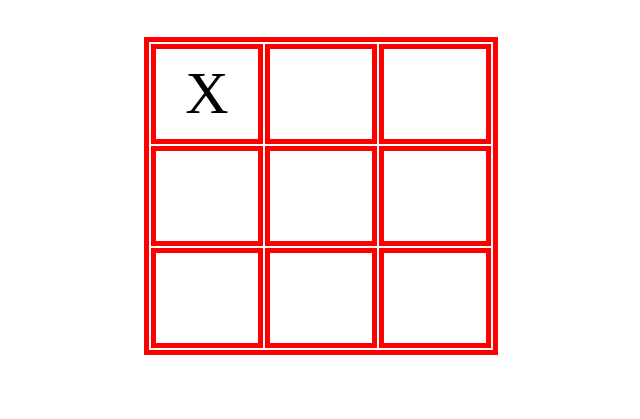
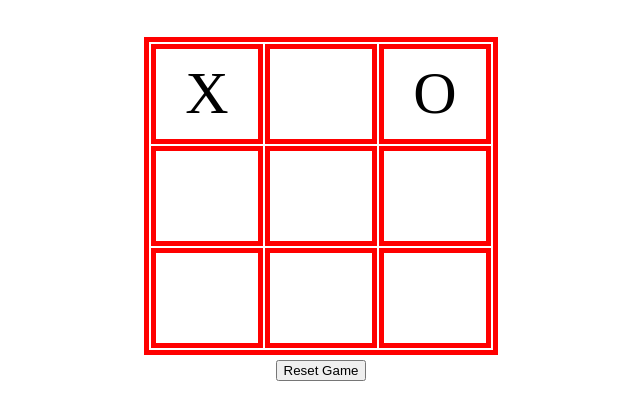
Before and after one commit to yogeshdatir/Tic-Tac-Toe, a plain HTML site: page index.html in a window 1280 px wide. Both pictures are taken after a click on the element 526 px from the left and 180 px from the top of the page. Shown: the part 87-506 px from the top of the page, without its empty margins (319-959 px from the left). Drawn offline with Linux system fonts and the light colour scheme.

Commit message:
Added Reset button and dumb ai
AI marks on random emply boxes.

```diff
--- a/index.css
+++ b/index.css
@@ -28,3 +28,12 @@ td {
 #selection {
   display: inline-block;
 }
+
+#buttons_box {
+  display: flex;
+  justify-content: center;
+}
+
+#reset_button {
+  margin: 5px;
+}
--- a/index.html
+++ b/index.html
@@ -1,7 +1,9 @@
 <html>
+
 <head>
   <link href="index.css" rel=stylesheet>
 </head>
+
 <body>
 
   <br>
@@ -15,10 +17,25 @@
   <!--    <div id="selction" align="center"><label>Select your symbol: </label><button id="select_x">X</button><button id="select_o">O</button></div>-->
   <br>
   <table id="mainbox" align=center>
-      <tr><td id="box11" onclick="mark('box11'); check();"></td><td id="box12" onclick="mark('box12'); check();"></td><td id="box13" onclick="mark('box13'); check();"></td></tr>
-      <tr><td id="box21" onclick="mark('box21'); check();"></td><td id="box22" onclick="mark('box22'); check();"></td><td id="box23" onclick="mark('box23'); check();"></td></tr>
-      <tr><td id="box31" onclick="mark('box31'); check();"></td><td id="box32" onclick="mark('box32'); check();"></td><td id="box33" onclick="mark('box33'); check();"></td></tr>
+    <tr>
+      <td id="box11" onclick="mark('box11'); mark_ai(); check();"></td>
+      <td id="box12" onclick="mark('box12'); mark_ai(); check();"></td>
+      <td id="box13" onclick="mark('box13'); mark_ai(); check();"></td>
+    </tr>
+    <tr>
+      <td id="box21" onclick="mark('box21'); mark_ai(); check();"></td>
+      <td id="box22" onclick="mark('box22'); mark_ai(); check();"></td>
+      <td id="box23" onclick="mark('box23'); mark_ai(); check();"></td>
+    </tr>
+    <tr>
+      <td id="box31" onclick="mark('box31'); check();"></td>
+      <td id="box32" onclick="mark('box32'); mark_ai(); check();"></td>
+      <td id="box33" onclick="mark('box33'); mark_ai(); check();"></td>
+    </tr>
   </table>
+  <div id="buttons_box">
+    <button id="reset_button" onClick="reset_game()"> Reset Game </button>
+  </div>
   <h1 id="result"></h1>
 
   <script src="index.js"></script>
--- a/index.js
+++ b/index.js
@@ -2,11 +2,12 @@ var clicks = 0;
 var sumd1 = 0;
 var is_gameover = false;
 var winner = "";
+
 function mark(id) {
-  if(!is_gameover) {
-    if(document.getElementById(id).innerHTML == "") {
+  if (!is_gameover) {
+    if (document.getElementById(id).innerHTML == "") {
       var symbol = "X";
-      if(clicks%2==0) {
+      if (clicks % 2 == 0) {
         symbol = "X";
       } else {
         symbol = "O";
@@ -21,22 +22,22 @@ function mark(id) {
 //document.getElementById("mainbox").addEventListener('click', check());
 
 function check() {
-  for(i=1;i<4;i++) {
+  for (i = 1; i < 4; i++) {
     let first = "";
     let count = 1;
-    for(j=1;j<4;j++) {
-      if(j==1) {
-        first = document.getElementById("box"+i+j).innerHTML;
-//        console.log(first=="X");
+    for (j = 1; j < 4; j++) {
+      if (j == 1) {
+        first = document.getElementById("box" + i + j).innerHTML;
+        //        console.log(first=="X");
       } else {
-        if(first != "" && first == document.getElementById("box"+i+j).innerHTML) {
+        if (first != "" && first == document.getElementById("box" + i + j).innerHTML) {
           count++;
-//          console.log(first == document.getElementById("box"+i+j).innerHTML);
+          //          console.log(first == document.getElementById("box"+i+j).innerHTML);
         }
-        if(count == 3) {
-          console.log(first+" wins.");
+        if (count == 3) {
+          console.log(first + " wins.");
           is_gameover = true;
-          winner += first;
+          winner = first;
           console.log(winner);
           show_winner();
           return;
@@ -44,20 +45,20 @@ function check() {
       }
     }
   }
-  for(j=1;j<4;j++) {
+  for (j = 1; j < 4; j++) {
     let first = "";
     let count = 1;
-    for(i=1;i<4;i++) {
-      if(i==1) {
-        first = document.getElementById("box"+i+j).innerHTML;
+    for (i = 1; i < 4; i++) {
+      if (i == 1) {
+        first = document.getElementById("box" + i + j).innerHTML;
       } else {
-        if(first != "" && first == document.getElementById("box"+i+j).innerHTML) {
+        if (first != "" && first == document.getElementById("box" + i + j).innerHTML) {
           count++;
         }
-        if(count==3) {
-          console.log(first+" wins.");
+        if (count == 3) {
+          console.log(first + " wins.");
           is_gameover = true;
-          winner += first;
+          winner = first;
           console.log(winner);
           show_winner();
           return;
@@ -69,39 +70,39 @@ function check() {
   let c = 1;
   let f2 = "";
   let c2 = 1;
-  for(i=1,k=3;i<4;i++,k--) {
+  for (i = 1, k = 3; i < 4; i++, k--) {
 
-    for(j=1;j<4;j++) {
-      if(i==j) {
-        if(i==1) {
-          f = document.getElementById("box"+i+j).innerHTML;
-//          console.log(f);
+    for (j = 1; j < 4; j++) {
+      if (i == j) {
+        if (i == 1) {
+          f = document.getElementById("box" + i + j).innerHTML;
+          //          console.log(f);
         } else {
-          if(f != "" && f == document.getElementById("box"+i+j).innerHTML) {
+          if (f != "" && f == document.getElementById("box" + i + j).innerHTML) {
             c++;
-//            console.log(c);
+            //            console.log(c);
           }
-          if(c == 3) {
-            console.log(f+" wins.");
+          if (c == 3) {
+            console.log(f + " wins.");
             is_gameover = true;
-            winner += f;
+            winner = f;
             console.log(winner);
             show_winner();
             return;
           }
         }
       }
-      if(j==k) {
-        if(i==1) {
-          f2 = document.getElementById("box"+i+j).innerHTML;
+      if (j == k) {
+        if (i == 1) {
+          f2 = document.getElementById("box" + i + j).innerHTML;
         } else {
-          if(f2 != "" && f2 == document.getElementById("box"+i+j).innerHTML) {
+          if (f2 != "" && f2 == document.getElementById("box" + i + j).innerHTML) {
             c2++;
           }
-          if(c2==3) {
-            console.log(f2+" wins.");
+          if (c2 == 3) {
+            console.log(f2 + " wins.");
             is_gameover = true;
-            winner += f2;
+            winner = f2;
             console.log(winner);
             show_winner();
             return;
@@ -111,11 +112,34 @@ function check() {
     }
 
   }
-//  console.log("running");
+  //  console.log("running");
 }
 
 function show_winner() {
-  if(winner != "") {
-    document.getElementById("result").innerHTML = "Yay!!! " +winner+ " is the winner.";
+  if (winner != "") {
+    document.getElementById("result").innerHTML = "Yay!!! " + winner + " is the winner.";
   }
 }
+
+function reset_game() {
+  let boxes = document.querySelectorAll("td");
+  boxes.forEach(function (box) {
+    box.innerHTML = "";
+  });
+  document.querySelector("#result").innerHTML = "";
+  is_gameover = false;
+}
+
+function mark_ai() {
+  if (!is_gameover) {
+    let boxes = document.querySelectorAll("td");
+    let empty_boxes = [];
+    boxes.forEach(function (box) {
+      if(box.innerHTML == "") {
+        empty_boxes.push(box.id);
+      }
+    });
+    let ai_mark_id = empty_boxes[Math.floor(Math.random()*empty_boxes.length)];
+    mark(ai_mark_id);
+  }
+}
```
Lines whose indentation alone changed are shown as unchanged.
